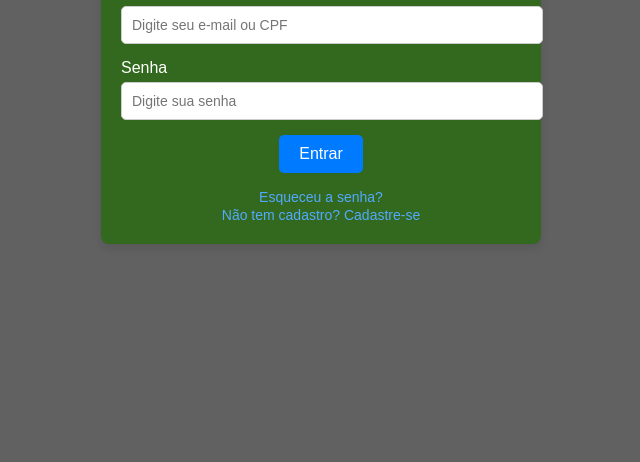
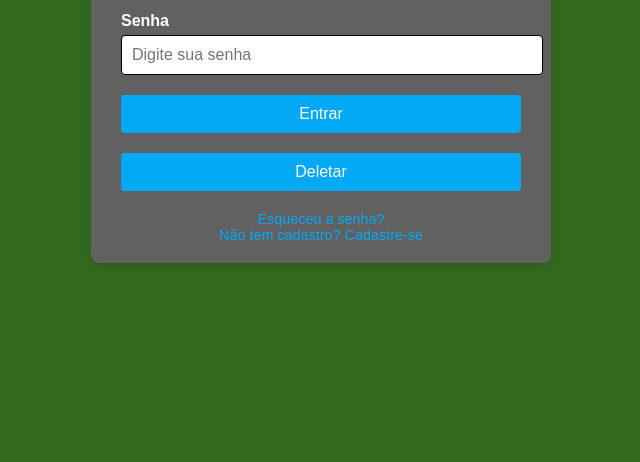
Before and after one commit to Lisxt/ecoDrive, a plain HTML site: page front/telaLogin/login.html in a window 1280 px wide. Shown: the part 338-800 px from the top of the page, without its empty margins (319-959 px from the left). Drawn offline with Linux system fonts and the light colour scheme.

Commit message:
alterações

```diff
--- a/front/telaLogin/login.css
+++ b/front/telaLogin/login.css
@@ -1,69 +1,117 @@
-body {
-    font-family: Arial, sans-serif;
-    background-color: #616161;
+/* Reset básico para garantir consistência */
+body, h1, p {
     margin: 0;
     padding: 0;
+    box-sizing: border-box;
+    font-family: Arial, sans-serif;
+}
+
+body {
+    background-color: #33691E;
     display: flex;
     justify-content: center;
     align-items: center;
-    height: 100vh;
+    min-height: 100vh;
+    margin: 0;
 }
+
 .login-container {
-    background:#33691E;
-    padding: 20px;
+    background: #616161;
     border-radius: 8px;
-    box-shadow: 0 4px 8px rgba(0, 0, 0, 0.1);
+    box-shadow: 0 4px 6px rgba(0, 0, 0, 0.1);
+    padding: 20px 30px;
+    width: 100%;
     max-width: 400px;
+}
+
+.login-container h1 {
+    color: #ffffff;
+    font-size: 1.8rem;
+    margin-bottom: 20px;
+    text-align: center;
+}
+
+.form-group {
+    margin-bottom: 15px;
+    text-align: left;
     width: 100%;
 }
-.login-container h1 {
-    text-align: center;
-    margin-bottom: 25px;
-    color: #fff;
+
+.form-group label {
+    font-weight: bold;
+    color: #ffffff;
+    margin-bottom: 5px;
+    display: block;
 }
-.form-group {
-    margin-bottom: 15px;
-}
-.form-group label {
-    display: block;
-    margin-bottom: 5px;
-    color: #ffff;
-}
+
 .form-group input {
     width: 100%;
     padding: 10px;
-    border: 1px solid #ccc;
-    border-radius: 5px;
-    font-size: 14px;
+    border: 1px solid #000000;
+    border-radius: 4px;
+    font-size: 1rem;
+    outline: none;
+    transition: border-color 0.3s;
 }
+
 .form-group input:focus {
-    border-color: #007bff;
-    outline: none;
+    border-color: #3c6896;
 }
+
 .form-actions {
+    margin-top: 20px;
     text-align: center;
 }
+
 .form-actions button {
-    background-color: #007bff;
-    color: #fff;
+    background: #03A9F4;
+    color: #ffffff;
+    border: none;
     padding: 10px 20px;
-    border: none;
-    border-radius: 5px;
-    font-size: 16px;
+    font-size: 1rem;
+    border-radius: 4px;
     cursor: pointer;
+    transition: background 0.3s;
+    width: 100%;
 }
+
 .form-actions button:hover {
-    background-color: #0056b3;
+    background: #45a049;
 }
+
 .form-links {
-    margin-top: 15px;
+    margin-top: 20px;
+    font-size: 0.9rem;
     text-align: center;
 }
+
 .form-links a {
-    color: #53a9ff;
+    color: #03A9F4;
     text-decoration: none;
-    font-size: 14px;
+    transition: color 0.3s;
 }
+
 .form-links a:hover {
+    color: #45a049;
     text-decoration: underline;
 }
+
+/* Tornando o design responsivo */
+@media (max-width: 480px) {
+    .login-container {
+        padding: 15px;
+    }
+
+    .login-container h1 {
+        font-size: 1.5rem;
+    }
+
+    .form-group input {
+        font-size: 0.9rem;
+    }
+
+    .form-actions button {
+        font-size: 0.9rem;
+        padding: 8px 16px;
+    }
+}
--- a/front/telaLogin/login.html
+++ b/front/telaLogin/login.html
@@ -21,6 +21,9 @@
             <div class="form-actions">
                 <button type="submit">Entrar</button>
             </div>
+            <div class="form-actions">
+                <button type="submit">Deletar</button>
+            </div>
             <div class="form-links">
                 <a href="#">Esqueceu a senha?</a><br>
                 <a href="#">Não tem cadastro? Cadastre-se</a>
```
Also changed, not shown: front/telaCadastro/cadastro.html (+5 -5 lines).
